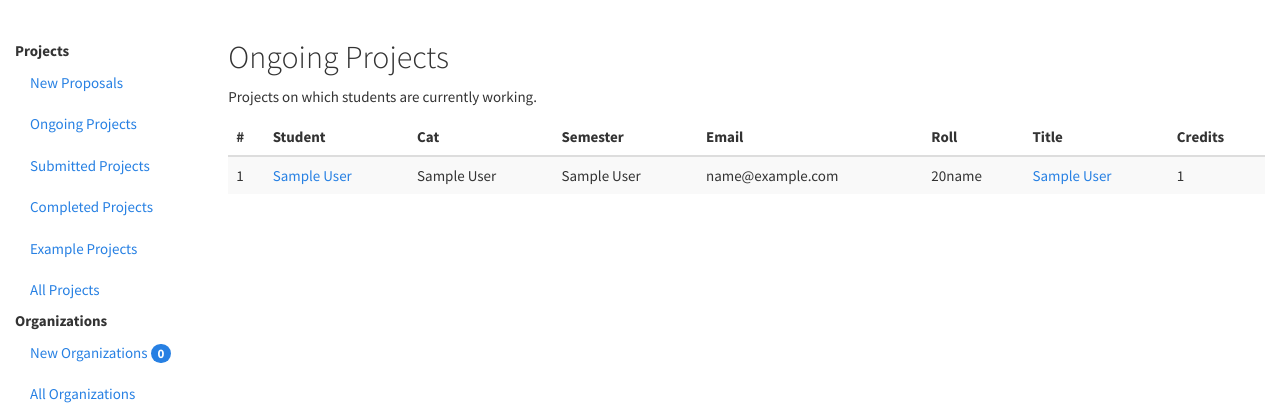
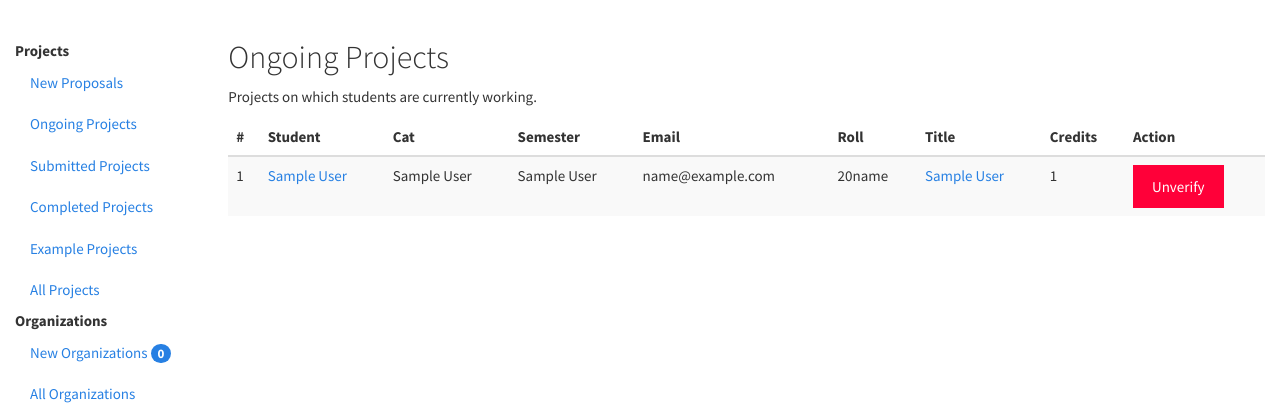
Before and after one commit to SanyamGarg12/sg-cw-iiitd, a Django app: template supervisor/templates/ongoing_projects.html in a window 1280 px wide. Shown: the part 51-458 px from the top of the page. Run offline with Django 3.2, Linux system fonts and the light colour scheme; the template is opened without the code that fills it: values that come from a table or form of the project are taken from there, others are empty; tables that the repository leaves empty hold one stand-in row (values such as "Sample post"); parts of the project's set-up code (start-up, migrations or seed data) failed here and were passed over; some libraries are stand-ins or nearby versions.

Commit message:
add action to unverified, ongoing, completed

```diff
--- a/supervisor/templates/ongoing_projects.html
+++ b/supervisor/templates/ongoing_projects.html
@@ -15,6 +15,7 @@
                     <th>Roll</th>
                     <th>Title</th>
                     <th>Credits</th>
+                    <th>Action</th>
                 </tr>
                 </thead>
                 <tbody>
@@ -32,6 +33,10 @@
                         <td><a href="{% url 'super_viewproject' p.id %}"
                                style="text-decoration:none;">{{ p.title|truncatechars:60 }}</a></td>
                         <td>{{ p.credits }}</td>
+                        <td>
+                            <a class="btn btn-danger" role="button"
+                               href="{% url 'unverify_project' p.id %}">Unverify</a>
+                        </td>
                     </tr>
                 {% endfor %}
                 </tbody>
--- a/supervisor/templates/super_completedprojects.html
+++ b/supervisor/templates/super_completedprojects.html
@@ -15,6 +15,7 @@
                     <th>Roll</th>
                     <th>Title</th>
                     <th>Credits</th>
+                    <th>Action</th>
                 </tr>
                 </thead>
                 <tbody>
@@ -32,6 +33,9 @@
                         <td><a href="{% url 'super_viewproject' p.id %}"
                                style="text-decoration:none;">{{ p.title|truncatechars:60 }}</a></td>
                         <td>{{ p.credits }}</td>
+                        <td><a class="btn btn-warning" role="button" href="{% url 'complete' p.id %}"
+                               style="float:right;">Complete</a>
+                        </td>
                     </tr>
                 {% endfor %}
                 </tbody>
--- a/supervisor/templates/unverified_projects.html
+++ b/supervisor/templates/unverified_projects.html
@@ -15,6 +15,7 @@
                     <th>Roll</th>
                     <th>Title</th>
                     <th>Credits</th>
+                    <th>Action</th>
                 </tr>
                 </thead>
                 <tbody>
@@ -32,6 +33,9 @@
                         <td><a href="{% url 'super_viewproject' p.id %}"
                                style="text-decoration:none;">{{ p.title|truncatechars:60 }}</a></td>
                         <td>{{ p.credits }}</td>
+                        <td><a class="btn btn-warning" role="button"
+                               href="{% url 'verify_project' p.id %}">Verify</a>
+                        </td>
                     </tr>
                 {% endfor %}
                 </tbody>
```
